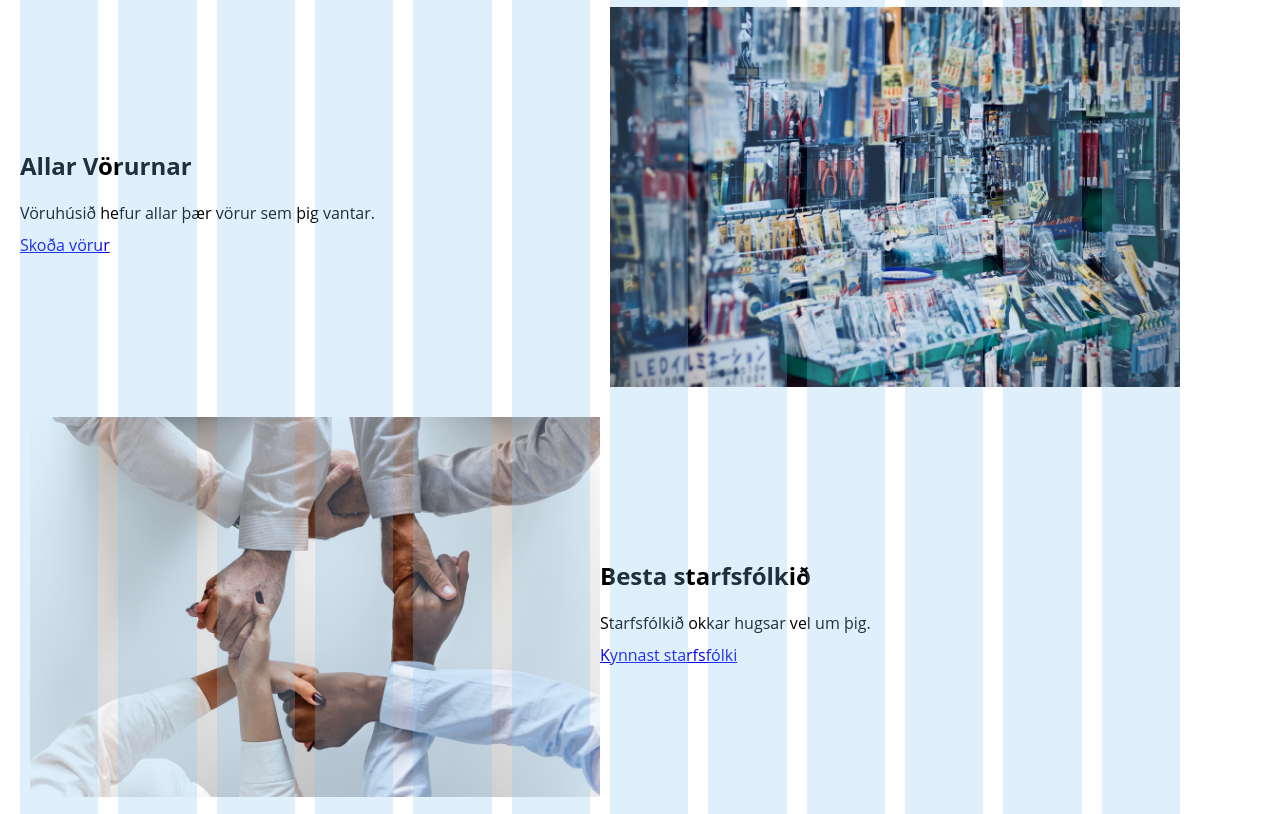
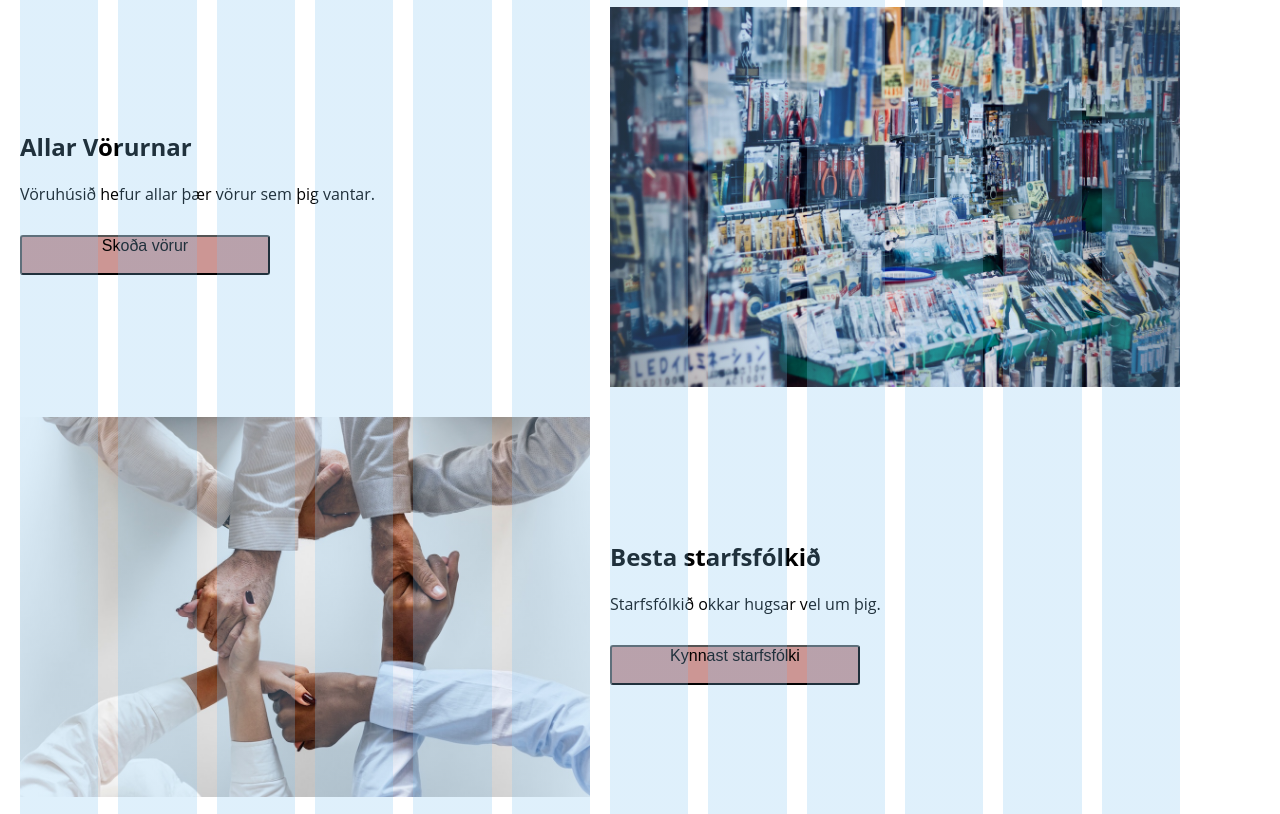
Before and after one commit to ago13/vef1-h1, a website: page index.html in a window 1280 px wide. Shown: the part 108-922 px from the top of the page. Drawn offline with Linux system fonts and the light colour scheme.

Commit message:
nokkrar uppfærslur

```diff
--- a/index.html
+++ b/index.html
@@ -34,7 +34,7 @@
                     <div class = "card__text">
                         <p>Vöruhúsið hefur allar þær vörur sem þig vantar.</p>
                     </div>
-                        <a href="products.html">Skoða vörur</a>
+                        <button type="button" class = "button">Skoða vörur</button>
                 </div>
                 </div>
             </div>
@@ -43,18 +43,18 @@
                 </div>
             </section>
 
-            <section class = "card">
+            <section class = "card2">
             <div class = "card__content">
-                    <div class = "card__item">
+                    <div class = "card2__item">
                             <img class = "card__img" src="pages/img/team.jpg">
                         </div>
-                <div class = "card__alltext">
+                <div class = "card2__alltext">
                     <h2 class = "card__title">Besta starfsfólkið</h2>
                     <div>
                         <div class = "card__text">
                             <p>Starfsfólkið okkar hugsar vel um þig.</p>
                         </div>
-                        <a class = "link" href="staff.html">Kynnast starfsfólki</a>
+                        <button type="button" class = "button">Kynnast starfsfólki</button>
                     </div>
                     </div>
                 </div>
--- a/scss/button.scss
+++ b/scss/button.scss
@@ -0,0 +1,18 @@
+.button {
+  display: flex;
+  width: 250px;
+  height: 40px;
+  margin-top: 20px;
+  font-size: 16px;
+  color: $button-text;
+  background: $button-color;
+  border-radius: 3px;
+  transition: 0.5s;
+  transition-timing-function: ease-in-out;
+  justify-content: center;
+}
+
+.button:hover {
+  color: $button-hover-text;
+  background-color: $button-hover;
+}
--- a/scss/config.scss
+++ b/scss/config.scss
@@ -1,3 +1,10 @@
 $max-width: 1200px;
 $gutter: 20px;
 $half-width: 600px;
+$button-text: #000;
+$footer-color: #cc9694;
+$link-color: #fcffd2;
+$button-color: #cc9694;
+$header-color: #afb281;
+$button-hover-text: #fff;
+$button-hover: #000;
--- a/scss/footer.scss
+++ b/scss/footer.scss
@@ -1,6 +1,3 @@
-$footer-color: #cc9694;
-$link-color: #fcffd2;
-
 .footer {
   display: inline-block;
   width: 100%;
@@ -34,6 +31,7 @@ $link-color: #fcffd2;
 
 .footer__list {
   display: block;
+  font-size: 14px;
   text-align: left;
   list-style-type: none;
 }
@@ -42,5 +40,6 @@ $link-color: #fcffd2;
   display: block;
   width: 100%;
   padding: 30px;
+  font-size: 10px;
   text-align: center;
 }
--- a/scss/header.scss
+++ b/scss/header.scss
@@ -1,5 +1,3 @@
-$header-color: #afb281;
-
 .header {
   background: $header-color;
 }
--- a/scss/main.scss
+++ b/scss/main.scss
@@ -18,7 +18,7 @@
   flex-direction: row;
 }
 
-.card__2 {
+.card2 {
   display: flex;
   width: 100%;
   max-width: 1160px;
@@ -29,7 +29,7 @@
   margin-bottom: 10px;
   margin-left: 20px;
   overflow: hidden;
-    flex-direction: row-reverse;
+  flex-direction: row;
 }
 
 .card__content {
@@ -44,6 +44,14 @@
   justify-content: center;
 }
 
+.card2__alltext {
+  display: flex;
+  flex-flow: column wrap;
+  width: 580px;
+  padding-left: 10px;
+  justify-content: center;
+}
+
 .card__title {
   padding-top: 10px;
   padding-bottom: 10px;
@@ -52,6 +60,7 @@
 .card__text {
   padding-top: 10px;
   padding-bottom: 10px;
+  font-size: 18px;
 }
 
 .card__item {
@@ -62,7 +71,14 @@
   justify-content: center;
 }
 
+.card2__item {
+  display: flex;
+  width: 580px;
+  padding-right: 10px;
+  flex-flow: column wrap;
+  justify-content: center;
+}
+
 .card__img {
   max-width: 100%;
-
 }
```
Also changed, not shown: styles.css. Lines whose indentation alone changed are shown as unchanged.
